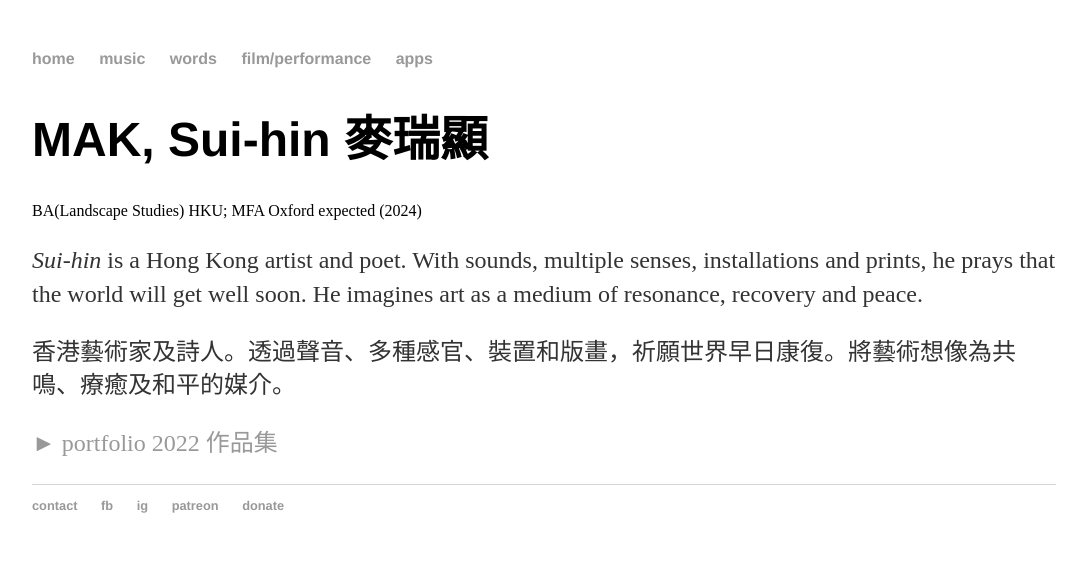
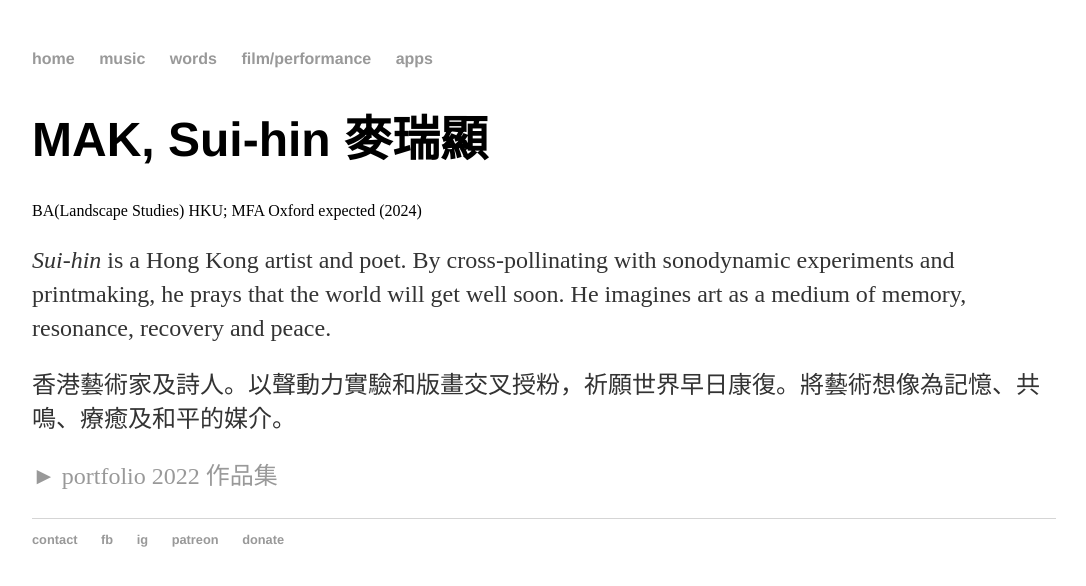
Before and after one commit to maksuihin/maksuihin.github.io, a Jekyll site: the page built from index.html, in a window 1280 px wide. Shown: the top 586 px of the page, without its empty margins (96-1182 px from the left). Built offline with Jekyll 4.4.1, drawn with Linux system fonts in a browser that asks for light colours.

Commit message:
Update bio on index.html

```diff
--- a/index.html
+++ b/index.html
@@ -7,10 +7,10 @@ title: MAK, Sui-hin 麥瑞顯
         		<h1>MAK, Sui-hin <span lang="zh">麥瑞顯</span></h1>
 			BA(Landscape Studies) HKU; MFA Oxford expected (2024)</br>
 			<p>
-				<em>Sui-hin</em> is a Hong Kong artist and poet. With sounds, multiple senses, installations and prints, he prays that the world will get well soon. He imagines art as a medium of resonance, recovery and peace. <!--His artworks address identity, science and technology, trauma, language, folk beliefs and modern lifestyles.  His works encompass installation, painting, poetry, printmaking, sound art, experimental ﬁlm, photography etc.  Some of his art prints are in private collections in Hong Kong, Australia, Taiwan and the US.  In 2019, his experimental film ‘<i>tofu</i>’ was screened at the British Museum.--></p>
+				<em>Sui-hin</em> is a Hong Kong artist and poet. By cross-pollinating with sonodynamic experiments and printmaking, he prays that the world will get well soon. He imagines art as a medium of memory, resonance, recovery and peace. <!--His artworks address identity, science and technology, trauma, language, folk beliefs and modern lifestyles.  His works encompass installation, painting, poetry, printmaking, sound art, experimental ﬁlm, photography etc.  Some of his art prints are in private collections in Hong Kong, Australia, Taiwan and the US.  In 2019, his experimental film ‘<i>tofu</i>’ was screened at the British Museum.--></p>
 
 			<p>
-				香港藝術家及詩人。透過聲音、多種感官、裝置和版畫，祈願世界早日康復。將藝術想像為共鳴、療癒及和平的媒介。<!--創作探討身份、科技、創傷、語言、民間信仰、摩登新生活等主題。創作媒介涵蓋裝置藝術、繪畫、新詩、版畫、聲音藝術、實驗電影及攝影等。版畫作品於本港、澳洲、台灣、美國獲私人收藏。實驗短片〈<i>tofu</i>〉在2019年於大英博物館放映。--></p>
+				香港藝術家及詩人。以聲動力實驗和版畫交叉授粉，祈願世界早日康復。將藝術想像為記憶、共鳴、療癒及和平的媒介。<!--創作探討身份、科技、創傷、語言、民間信仰、摩登新生活等主題。創作媒介涵蓋裝置藝術、繪畫、新詩、版畫、聲音藝術、實驗電影及攝影等。版畫作品於本港、澳洲、台灣、美國獲私人收藏。實驗短片〈<i>tofu</i>〉在2019年於大英博物館放映。--></p>
 			<p><a href="/portfolio2022">► portfolio 2022 作品集</a><br>
 			   <!--<a href="/portfolio2024">► portfolio 2024 作品集</a>-->
 			</p>
```
